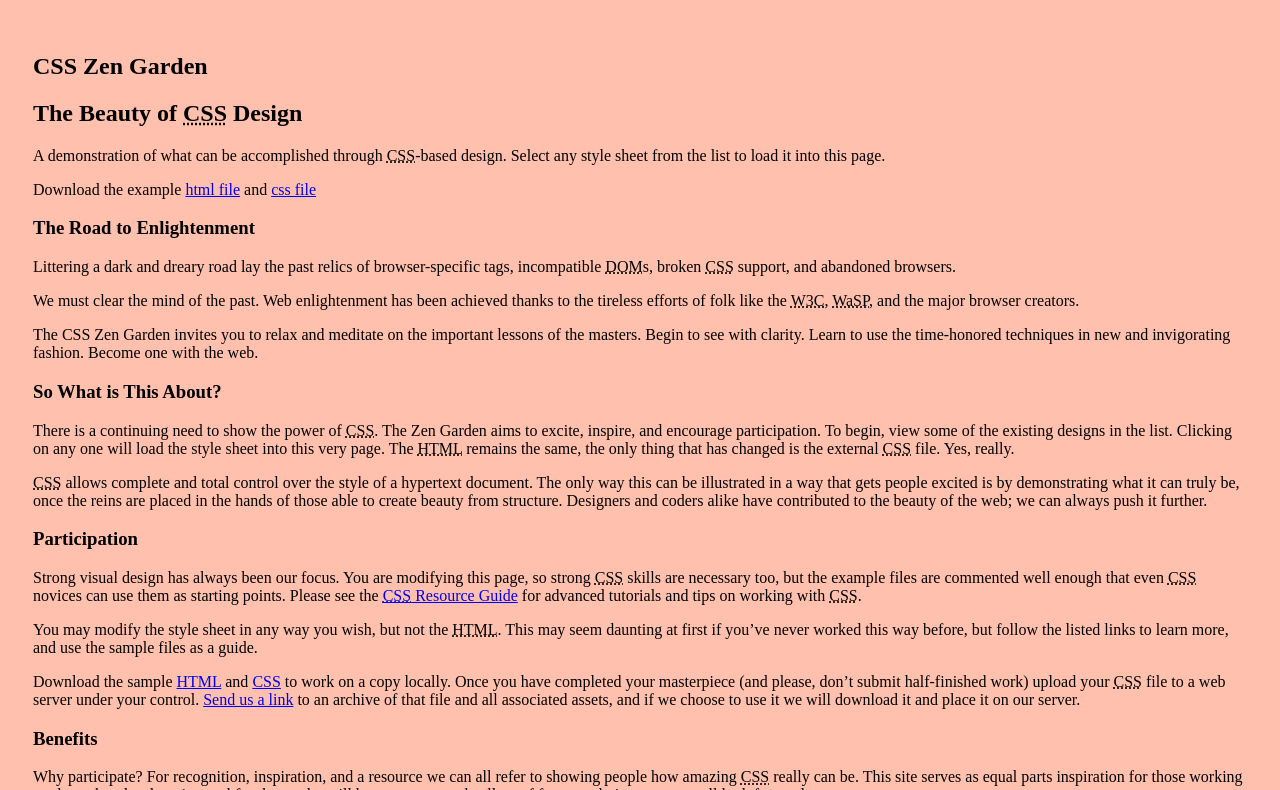
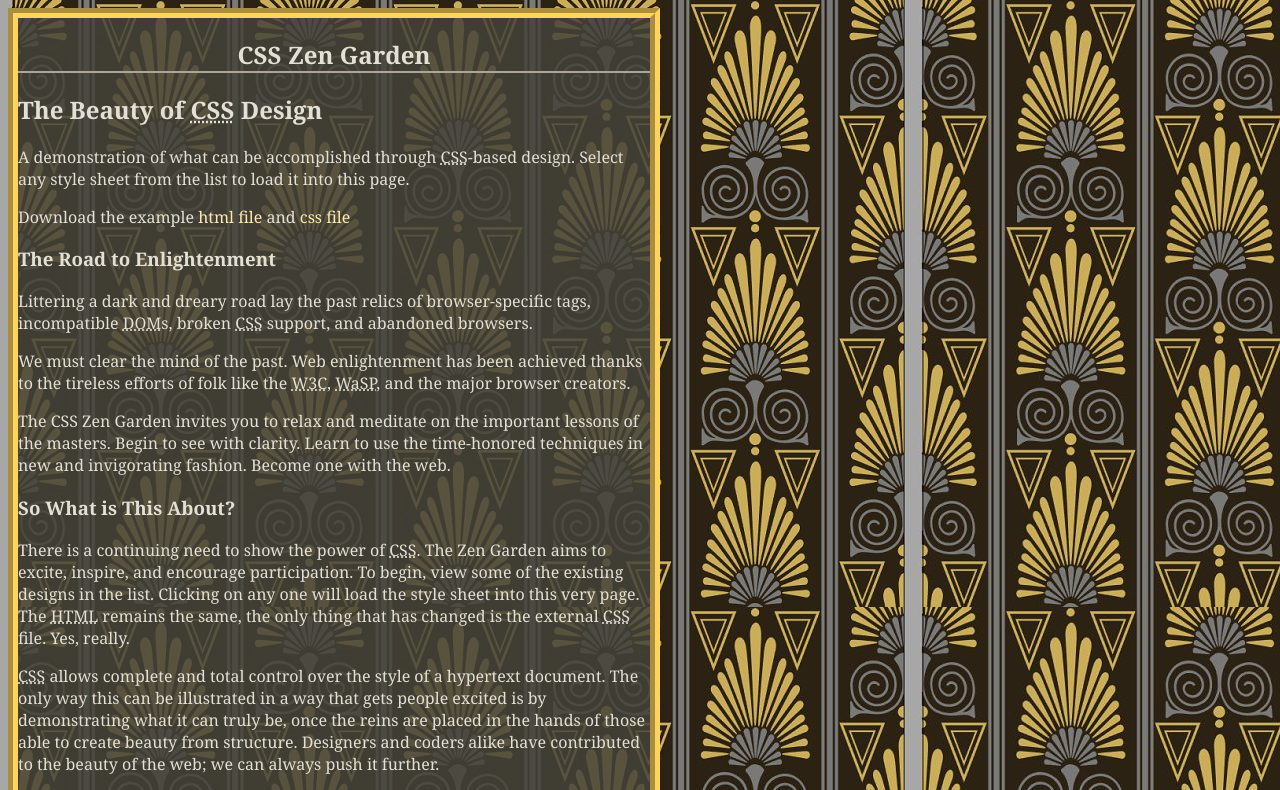
Before and after one commit to ReeseSha/zengarden, a plain HTML site: page index.html in a window 1280 px wide. Shown: the top 790 px of the page. Drawn offline with Linux system fonts and the light colour scheme.

Commit message:
background

```diff
--- a/css/style.css
+++ b/css/style.css
@@ -1,8 +1,48 @@
 body{
     background-color: rgb(255, 192, 173);
+    background-image: url(images/artdeco2.jfif);
 }
-#css-zen-garden{
-    border: 10px solid transparent;
-    padding: 15px;
+.page-wrapper{
+    background-color: rgba(68, 67, 57, 0.849);
+    border: 10px groove rgb(255, 212, 92);
+    border-image-width: 30%;
+    max-width: 50%;
+    max-height: 100%;
+}
+h1{
+    color: rgb(228, 224, 213);
+    text-align: center;
+    font-family: Cambria, Cochin, Georgia, Times, 'Times New Roman', serif;
+    border-bottom: 2px outset rgb(255, 248, 228);
+}
+h2{
+    color: rgb(228, 224, 213);
+    font-family: Cambria, Cochin, Georgia, Times, 'Times New Roman', serif;
+}
+h3{
+    color: rgb(228, 224, 213);
+    font-family: Cambria, Cochin, Georgia, Times, 'Times New Roman', serif;
+}
+p{
+    color: rgb(228, 224, 213);
+    font-family: Cambria, Cochin, Georgia, Times, 'Times New Roman', serif;
 
 }
+a:link{
+    color: rgb(255, 233, 174);
+    text-decoration: none;
+}
+a:visited{
+    color: rgb(255, 215, 104);
+}
+a:hover{
+    color: rgb(255, 197, 37);
+}
+a:active{
+    color: rgb(255, 199, 46);
+}
+ul{
+    content: \2022;
+    color: rgb(255, 210, 86);
+   list-style: square;
+}
```
Also changed, not shown: css/images/203-2034901_art-nouveau-border-clip-art-images-art-nouveau.png (added), css/images/20s.png (added), css/images/artdeco.jpg (added), css/images/artdeco2.jfif (added), css/images/artdeco3.jpg (added), css/images/flower.png (added), css/images/frame.png (added), css/images/goldborder.png (added), css/images/ul.jpg (added).
